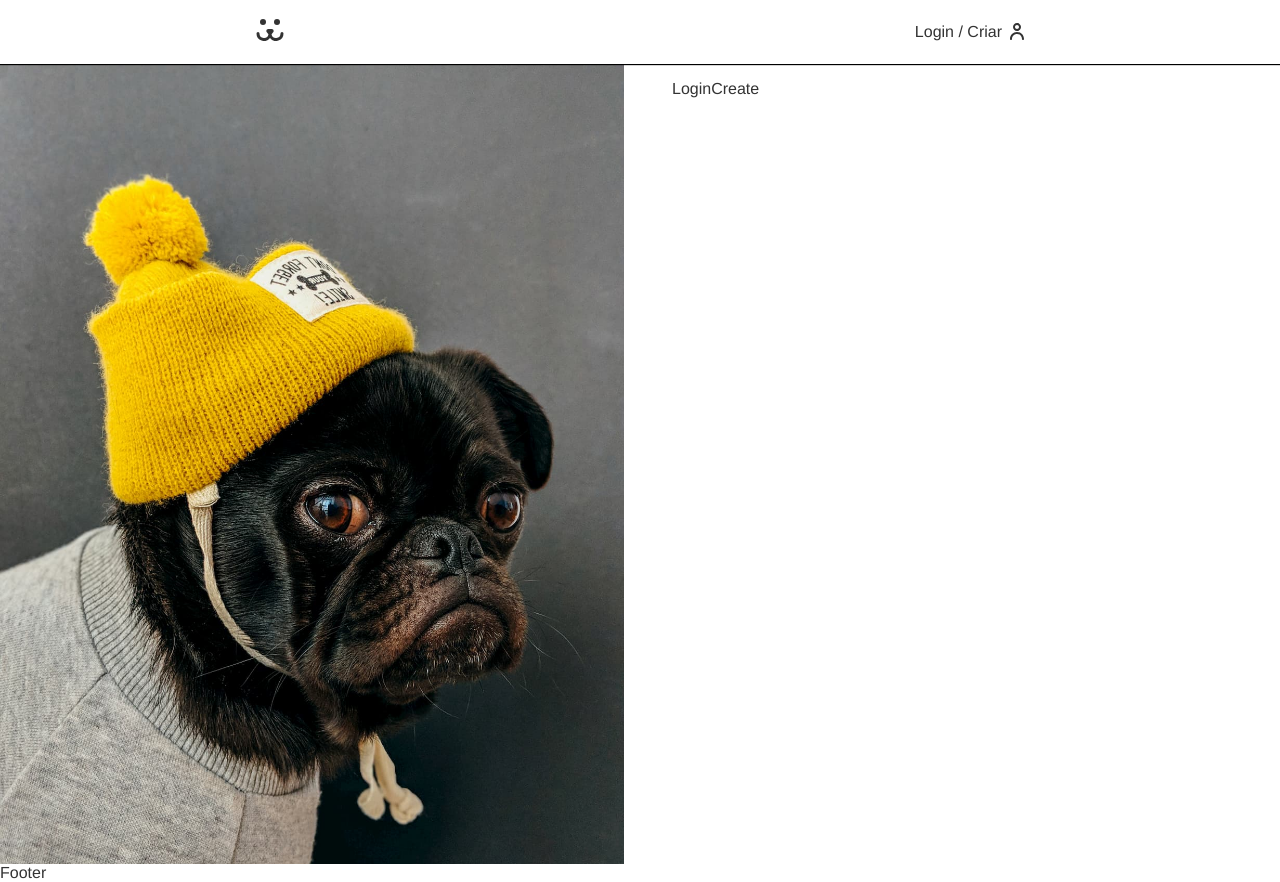
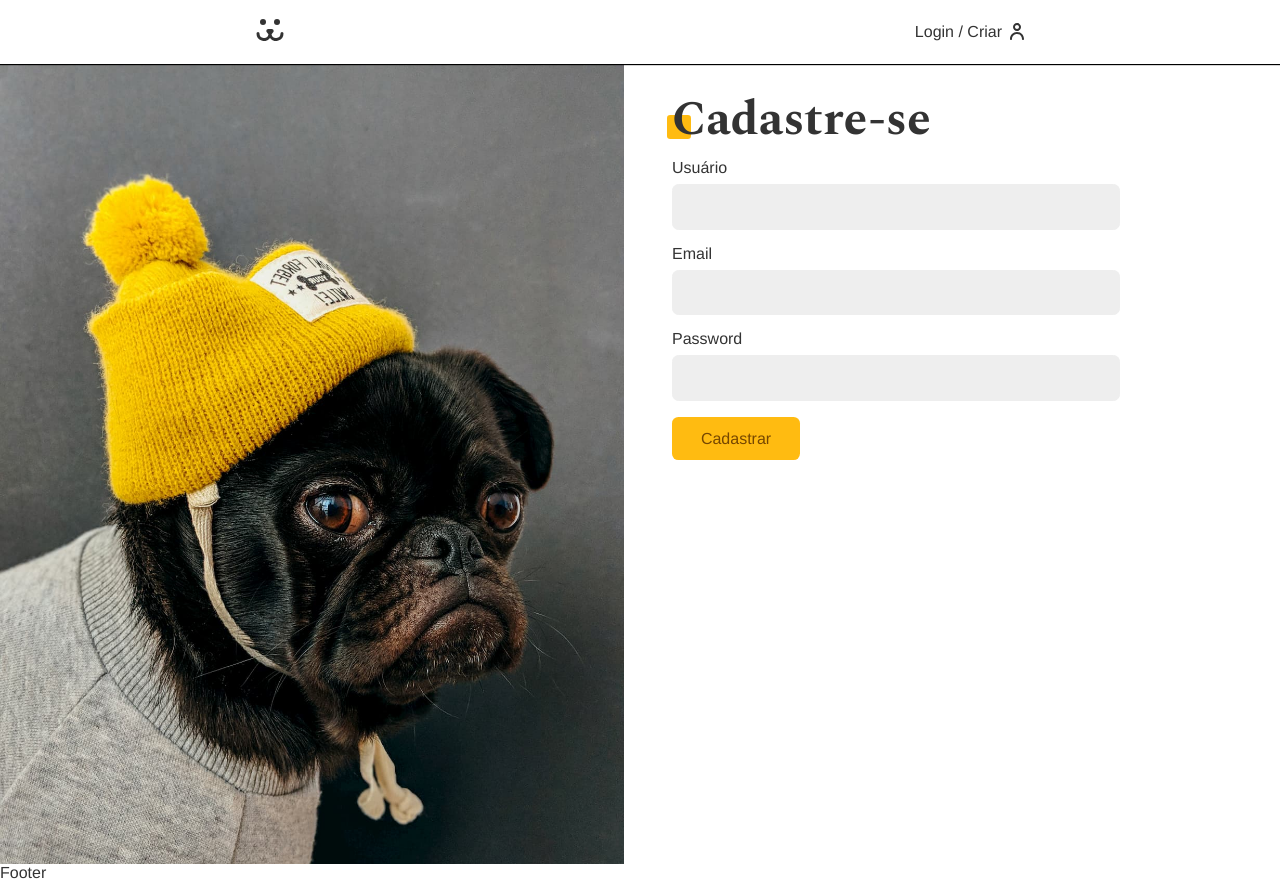
Before and after one commit to letnagao/website-dogs, a React (Create React App) app: page /login/criar in a window 1280 px wide. Built offline with nearby package versions, Linux system fonts and the light colour scheme; a web font is replaced by a local one.

Commit message:
create login

```diff
--- a/src/Components/Login/LoginCreate.js
+++ b/src/Components/Login/LoginCreate.js
@@ -1,9 +1,37 @@
 import React from 'react'
+import Input from '../Forms/Input';
+import Button from '../Forms/Button';
+import useForm from '../../Hooks/useForm';
+import { USER_POST } from '../../Api';
+import { UserContext } from '../../UserContext';
 
-export const LoginCreate = () => {
-  return (
-    <div>LoginCreate</div>
-  )
+const LoginCreate = () => {
+  const username = useForm();
+  const email = useForm('email');
+  const password = useForm();
+
+  const {userLogin} = React.useContext(UserContext);
+
+  async function handleSubmit(event) {
+    event.preventDefault();
+    const {url, options} = USER_POST({
+      username: username.value,
+      email: email.value,
+      password: password.value,
+    })
+    const response = await fetch(url, options);
+    if(response.ok) userLogin(username.value, password.value);
+  }
+
+  return <section className="animeLeft">
+    <h1 className="title">Cadastre-se</h1>
+    <form onSubmit={handleSubmit}>
+      <Input label="Usuário" type="text" name="username" {...username} />
+      <Input label="Email" type="text" name="email" {...email} />
+      <Input label="Password" type="text" name="password" {...password} />
+      <Button>Cadastrar</Button>
+    </form>
+    </section>
 }
 
 export default LoginCreate;
--- a/src/Hooks/useForm.js
+++ b/src/Hooks/useForm.js
@@ -4,6 +4,11 @@
   email: {
     regex: /^(([^<>()[\]\\.,;:\s@"]+(\.[^<>()[\]\\.,;:\s@"]+)*)|(".+"))@((\[[0-9]{1,3}\.[0-9]{1,3}\.[0-9]{1,3}\.[0-9]{1,3}\])|(([a-zA-Z\-0-9]+\.)+[a-zA-Z]{2,}))$/,
     message: 'Preencha um email válido',
+  },
+  password: {
+    regex: /^(?=.*\d)(?=.*[a-z])(?=.*[A-Z])[0-9a-zA-Z]{8,}$/,
+    message:
+      'A senha precisa ter 1 caracter maíusculo, 1 minúsculo e 1 digito. Com no mínimo 8 caracteres.',
   },
 };
 
--- a/src/UserContext.js
+++ b/src/UserContext.js
@@ -1,5 +1,5 @@
 import React from 'react';
-import { TOKEN_POST, TOKEN_VALIDATE_POST, USER_GET } from './api';
+import { TOKEN_POST, TOKEN_VALIDATE_POST, USER_GET } from './Api';
 import { useNavigate } from 'react-router-dom';
 
 export const UserContext = React.createContext();
--- a/src/api.js
+++ b/src/api.js
@@ -10,7 +10,7 @@
             },
             body: JSON.stringify()
         },
-    }
+    };
 }
 
 export function TOKEN_VALIDATE_POST(token) {
@@ -22,7 +22,7 @@
                 Authorization: 'Bearer' + token,
             },
         },
-    }
+    };
 }
 
 export function USER_GET(token) {
@@ -34,5 +34,18 @@
                 Authorization: 'Bearer' + token,
             },
         },
-    }
+    };
 }
+
+export function USER_POST(body) {
+    return {
+        url: API_URL + '/api/user',
+        options: {
+            method: 'POST',
+            headers: {
+                'Content-Type':'application/json',
+            },
+            body: JSON.stringify(body)
+        },
+    };
+}
```
